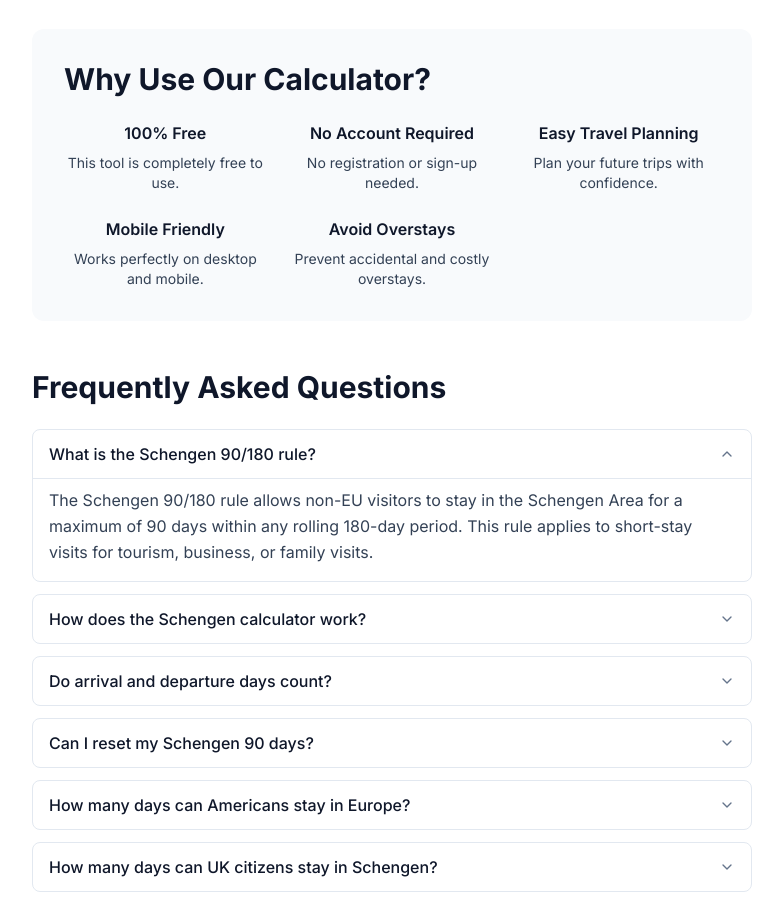
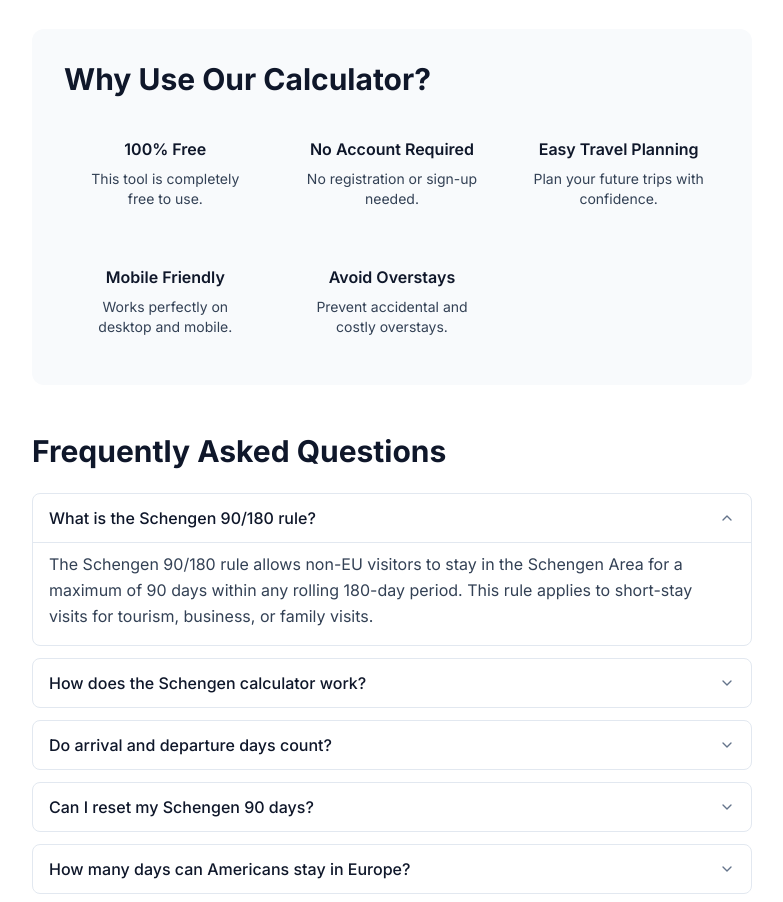
Before and after one commit to robertsbaer/90days180rule, a React (Vite) app: page / in a window 1280 px wide. Shown: the part 2160-3062 px from the top of the page, without its empty margins (248-1031 px from the left). Built offline with nearby package versions, Linux system fonts and the light colour scheme.

Commit message:
style: Add hover effect to features section

```diff
--- a/src/components/SEOContent.tsx
+++ b/src/components/SEOContent.tsx
@@ -95,23 +95,23 @@ export function SEOContent() {
       <section className="bg-slate-50 dark:bg-slate-900/50 rounded-xl p-8">
         <h2 className="text-3xl font-bold text-slate-900 dark:text-slate-100 mb-6">Why Use Our Calculator?</h2>
         <div className="grid md:grid-cols-2 lg:grid-cols-3 gap-6">
-          <div className="text-center">
+          <div className="text-center p-4 rounded-lg transition-colors hover:bg-slate-200 dark:hover:bg-slate-800">
             <h3 className="font-semibold text-slate-900 dark:text-slate-100 mb-2">100% Free</h3>
             <p className="text-slate-700 dark:text-slate-300 text-sm">This tool is completely free to use.</p>
           </div>
-          <div className="text-center">
+          <div className="text-center p-4 rounded-lg transition-colors hover:bg-slate-200 dark:hover:bg-slate-800">
             <h3 className="font-semibold text-slate-900 dark:text-slate-100 mb-2">No Account Required</h3>
             <p className="text-slate-700 dark:text-slate-300 text-sm">No registration or sign-up needed.</p>
           </div>
-          <div className="text-center">
+          <div className="text-center p-4 rounded-lg transition-colors hover:bg-slate-200 dark:hover:bg-slate-800">
             <h3 className="font-semibold text-slate-900 dark:text-slate-100 mb-2">Easy Travel Planning</h3>
             <p className="text-slate-700 dark:text-slate-300 text-sm">Plan your future trips with confidence.</p>
           </div>
-          <div className="text-center">
+          <div className="text-center p-4 rounded-lg transition-colors hover:bg-slate-200 dark:hover:bg-slate-800">
             <h3 className="font-semibold text-slate-900 dark:text-slate-100 mb-2">Mobile Friendly</h3>
             <p className="text-slate-700 dark:text-slate-300 text-sm">Works perfectly on desktop and mobile.</p>
           </div>
-          <div className="text-center">
+          <div className="text-center p-4 rounded-lg transition-colors hover:bg-slate-200 dark:hover:bg-slate-800">
             <h3 className="font-semibold text-slate-900 dark:text-slate-100 mb-2">Avoid Overstays</h3>
             <p className="text-slate-700 dark:text-slate-300 text-sm">Prevent accidental and costly overstays.</p>
           </div>
```
